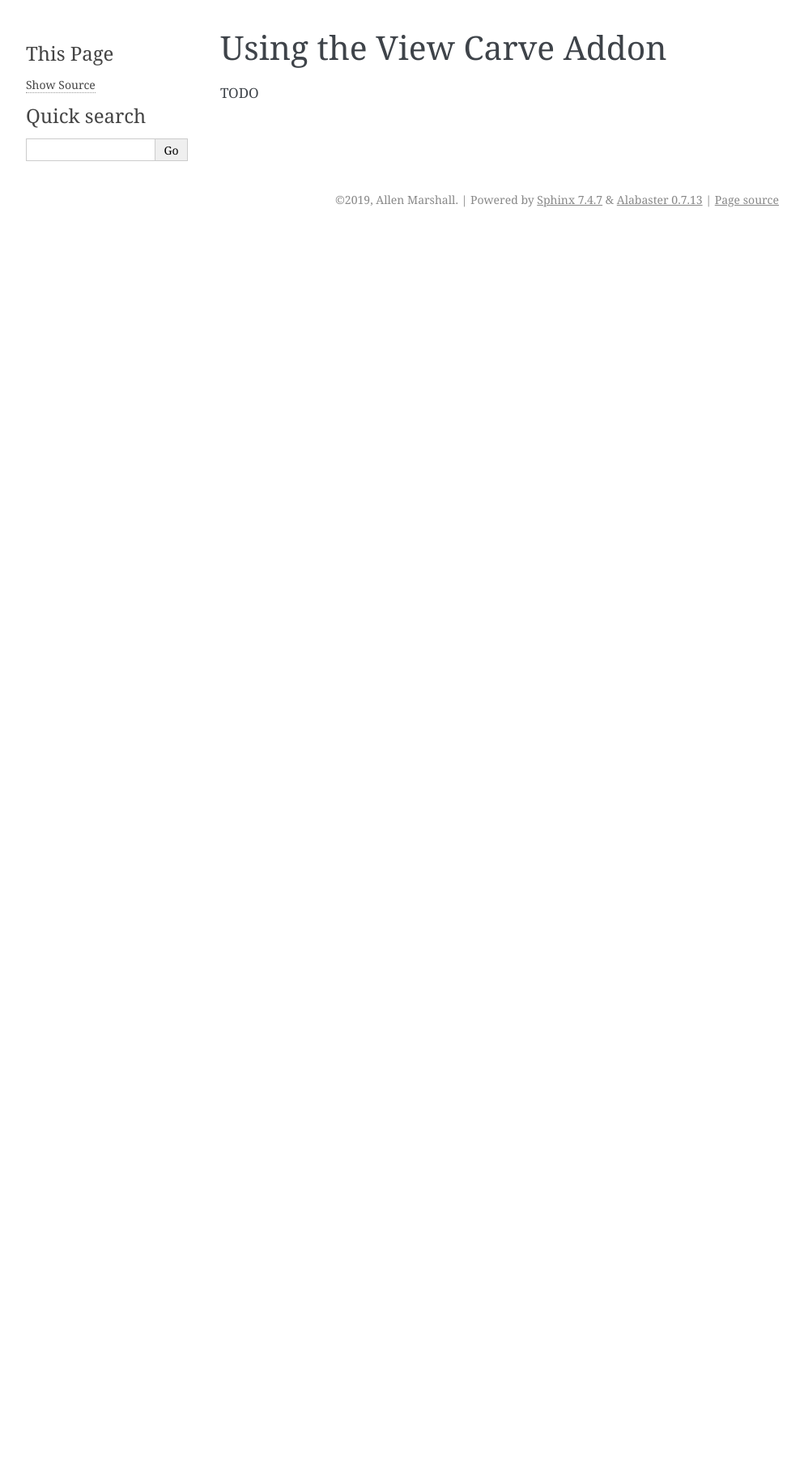
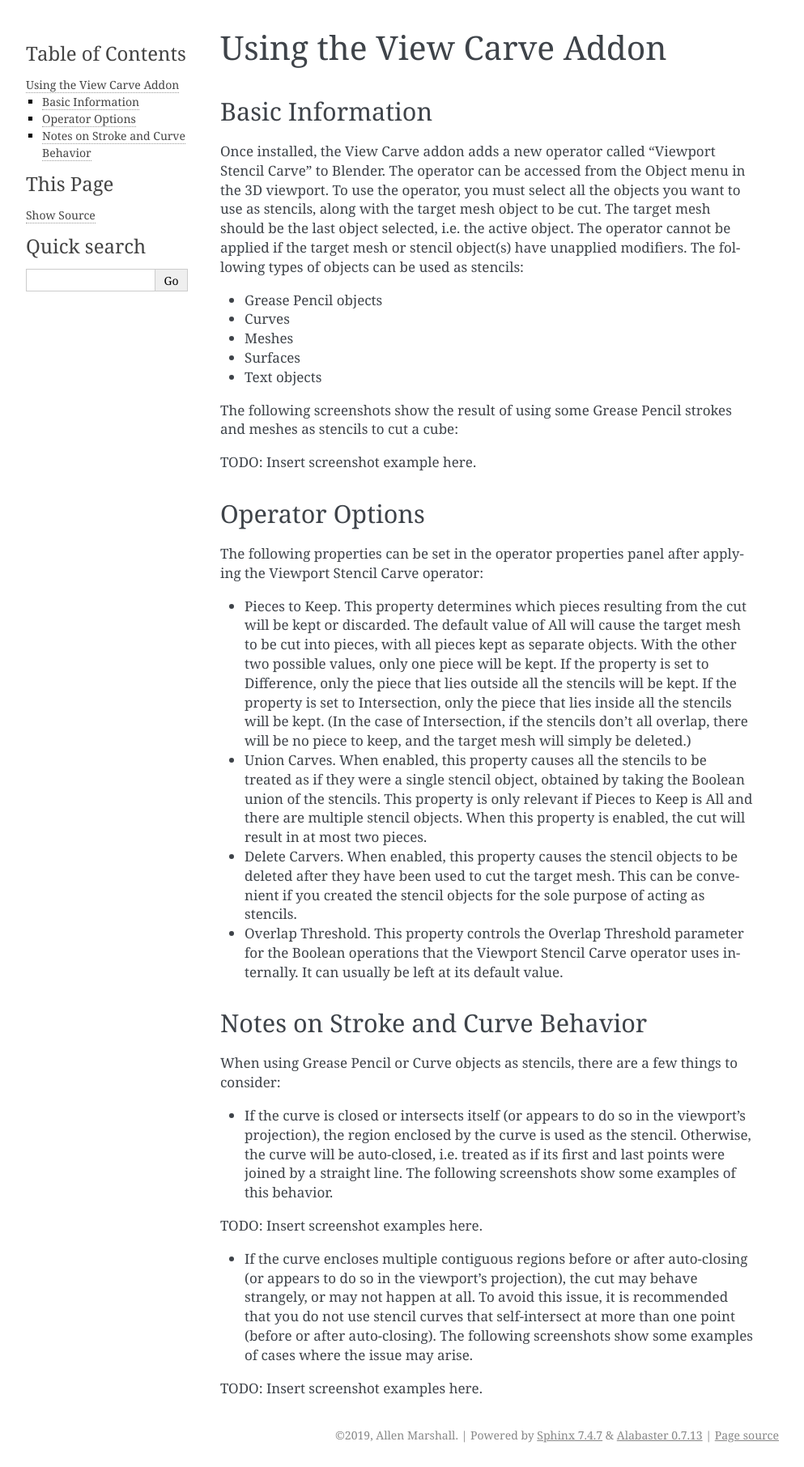
Before and after one commit to allen-marshall/blender-view-carve, a Sphinx documentation site: the page built from docs/usage.rst, in a window 1280 px wide. Shown: the whole page at 81% size, without its empty margins (148-1141 px from the left). Built offline with Sphinx 7.4.7, drawn with Linux system fonts in a browser that asks for light colours; before the commit the page ends 900 px from its top, so only the background shows below that.

Commit message:
Added some usage instructions.

```diff
--- a/docs/index.rst
+++ b/docs/index.rst
@@ -8,9 +8,9 @@ View Carve Blender Addon Documentation
    installation
    usage
 
-View Carve is a Blender_ addon that allows users to cut meshes into pieces, using other
-3D objects as "stencils" to control the cut. The stencil objects (aka "carvers") are projected through the 3D viewport
-to make the cut, so you can typically see what the cut will look like before making it.
+View Carve is a Blender_ addon that allows users to cut meshes into pieces, using other 3D objects as "stencils" to
+control the cut. The stencil objects are projected through the 3D viewport to make the cut, so you can typically see
+what the cut will look like before making it.
 
 .. _Blender: https://www.blender.org/
 
--- a/docs/usage.rst
+++ b/docs/usage.rst
@@ -1,4 +1,58 @@
 Using the View Carve Addon
 ==========================
 
-TODO
+Basic Information
+-----------------
+
+Once installed, the View Carve addon adds a new operator called "Viewport Stencil Carve" to Blender. The operator can be
+accessed from the Object menu in the 3D viewport. To use the operator, you must select all the objects you want to use
+as stencils, along with the target mesh object to be cut. The target mesh should be the last object selected, i.e. the
+active object. The operator cannot be applied if the target mesh or stencil object(s) have unapplied modifiers. The
+following types of objects can be used as stencils:
+
+- Grease Pencil objects
+- Curves
+- Meshes
+- Surfaces
+- Text objects
+
+The following screenshots show the result of using some Grease Pencil strokes and meshes as stencils to cut a cube:
+
+TODO: Insert screenshot example here.
+
+Operator Options
+----------------
+
+The following properties can be set in the operator properties panel after applying the Viewport Stencil Carve operator:
+
+- Pieces to Keep. This property determines which pieces resulting from the cut will be kept or discarded. The default
+  value of All will cause the target mesh to be cut into pieces, with all pieces kept as separate objects. With the other
+  two possible values, only one piece will be kept. If the property is set to Difference, only the piece that lies outside
+  all the stencils will be kept. If the property is set to Intersection, only the piece that lies inside all the stencils
+  will be kept. (In the case of Intersection, if the stencils don't all overlap, there will be no piece to keep, and the
+  target mesh will simply be deleted.)
+- Union Carves. When enabled, this property causes all the stencils to be treated as if they were a single stencil
+  object, obtained by taking the Boolean union of the stencils. This property is only relevant if Pieces to Keep is All
+  and there are multiple stencil objects. When this property is enabled, the cut will result in at most two pieces.
+- Delete Carvers. When enabled, this property causes the stencil objects to be deleted after they have been used to cut
+  the target mesh. This can be convenient if you created the stencil objects for the sole purpose of acting as stencils.
+- Overlap Threshold. This property controls the Overlap Threshold parameter for the Boolean operations that the Viewport
+  Stencil Carve operator uses internally. It can usually be left at its default value.
+
+Notes on Stroke and Curve Behavior
+----------------------------------
+
+When using Grease Pencil or Curve objects as stencils, there are a few things to consider:
+
+- If the curve is closed or intersects itself (or appears to do so in the viewport's projection), the region enclosed by
+  the curve is used as the stencil. Otherwise, the curve will be auto-closed, i.e. treated as if its first and last points
+  were joined by a straight line. The following screenshots show some examples of this behavior.
+
+TODO: Insert screenshot examples here.
+
+- If the curve encloses multiple contiguous regions before or after auto-closing (or appears to do so in the viewport's
+  projection), the cut may behave strangely, or may not happen at all. To avoid this issue, it is recommended that you do
+  not use stencil curves that self-intersect at more than one point (before or after auto-closing). The following
+  screenshots show some examples of cases where the issue may arise.
+
+TODO: Insert screenshot examples here.
```
